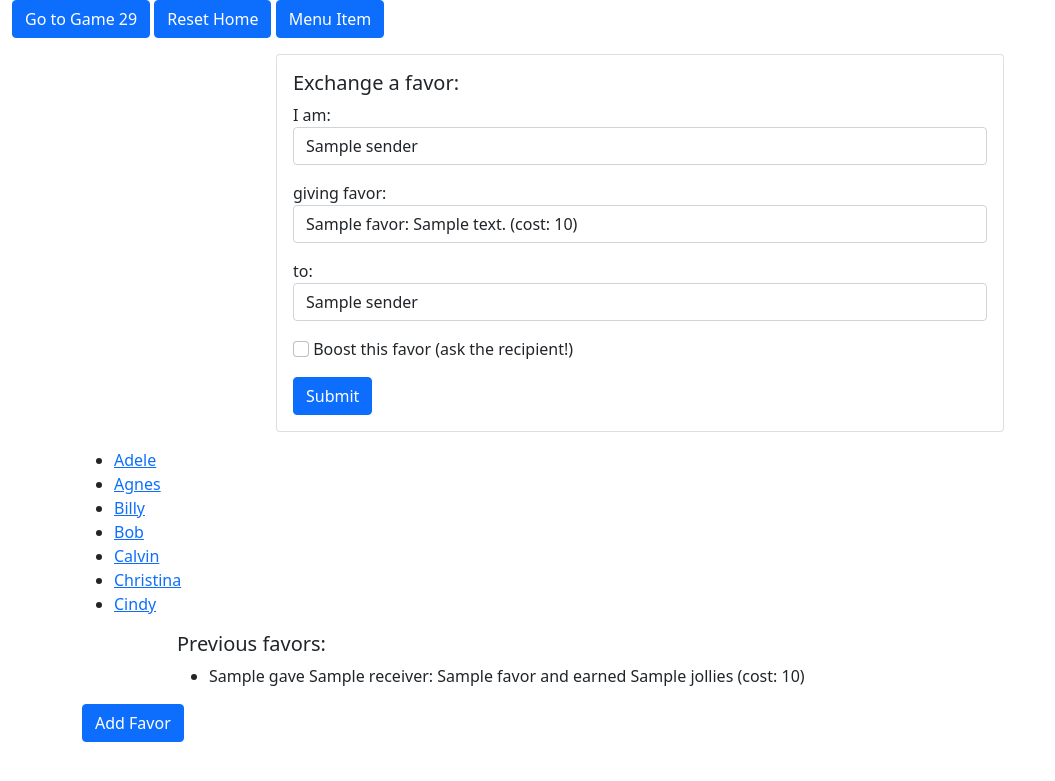
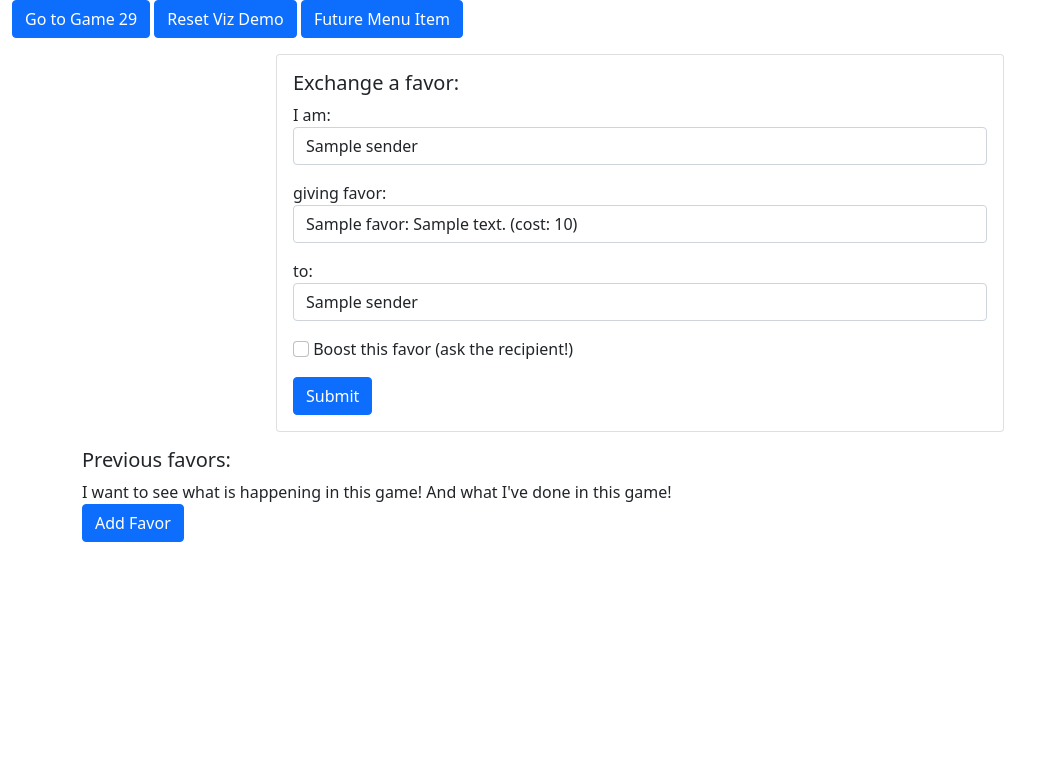
Before and after one commit to briankinney/favors-game, a Flask app: template templates/play.html in a window 1280 px wide. Shown: the top 781 px of the page, without its empty margins (0-1055 px from the left). Run offline with Flask 2, Linux system fonts and the light colour scheme; the template is opened without the code that fills it: most values are stand-ins (such as "Sample title", 1, 10 or a date in 2020).

Commit message:
Getting prepared to add more visualizations to play page

```diff
--- a/templates/master.html
+++ b/templates/master.html
@@ -21,8 +21,8 @@
 <div class="main-content">
     <div class="container-fluid">
             <a href="/game/29/play" class="btn btn-primary">Go to Game 29</a>
-            <a href="/" class="btn btn-primary">Reset Home</a>
-            <a href="" class="btn btn-primary">Menu Item</a>
+            <a href="/" class="btn btn-primary">Reset Viz Demo</a>
+            <a href="" class="btn btn-primary">Future Menu Item</a>
     </div>
 
     <div class="container">
--- a/templates/play.html
+++ b/templates/play.html
@@ -1,27 +1,6 @@
 {% extends "master.html" %}
 {% block body %}
 
-<script>
-    function myFunction() {
-      // Declare variables
-      var input, filter, ul, li, a, i, txtValue;
-      input = document.getElementById('myInput');
-      filter = input.value.toUpperCase();
-      ul = document.getElementById("mySearchable");
-      li = ul.getElementsByTagName("select");
-
-      // Loop through all list items, and hide those who don't match the search query
-      for (i = 0; i < li.length; i++) {
-        a = li[i].getElementsByTagName("option")[0];
-        txtValue = a.textContent || a.innerText;
-        if (txtValue.toUpperCase().indexOf(filter) > -1) {
-          li[i].style.display = "";
-        } else {
-          li[i].style.display = "none";
-        }
-      }
-}
-</script>
 
 <div class="row">
     <div class="col">
@@ -35,11 +14,11 @@
                         <label for="giver_id">I am: </label>
                         <select class="form-control" id="giver_id" name="giver_id">
                             {% for sender in players %}
-                                {% if session['id'] == sender['id'] %}
-                                <option value="{{ sender['id'] }}" selected>{{ sender["name"] }}</option>
-                                {% else %}
-                                <option value="{{ sender['id'] }}">{{ sender["name"] }}</option>
-                                {% endif %}}
+                            {% if session['id'] == sender['id'] %}
+                            <option value="{{ sender['id'] }}" selected>{{ sender["name"] }}</option>
+                            {% else %}
+                            <option value="{{ sender['id'] }}">{{ sender["name"] }}</option>
+                            {% endif %}}
                             {% endfor %}
                         </select>
                     </div>
@@ -47,7 +26,9 @@
                         <label for="favor_id">giving favor: </label>
                         <select class="form-control" id="favor_id" name="favor_id">
                             {% for favor in favors %}
-                            <option class="searchable" value="{{ favor['id'] }}">{{ favor['name'] }}: {{ favor['description'] }} (cost: {{ favor['cost'] }})</option>
+                            <option class="searchable" value="{{ favor['id'] }}">{{ favor['name'] }}: {{
+                                favor['description'] }} (cost: {{ favor['cost'] }})
+                            </option>
                             {% endfor %}
                         </select>
                     </div>
@@ -74,37 +55,16 @@
     </div>
 </div>
 
-<div>
-
-    <ul id="myUL">
-      <li><a href="#">Adele</a></li>
-      <li><a href="#">Agnes</a></li>
-      <li><a href="#">Billy</a></li>
-      <li><a href="#">Bob</a></li>
-      <li><a href="#">Calvin</a></li>
-      <li><a href="#">Christina</a></li>
-      <li><a href="#">Cindy</a></li>
-    </ul>
-</div>
 <div class="row">
-    <div class="col-1">
-    </div>
     <div class="col">
         <h5>Previous favors:</h5>
-        <ul>
-            {% for favor in my_favors %}
-            <li>{{ favor["me"] }} gave {{ favor["receiver"] }}: {{ favor["favor_name"] }} and earned {{ favor["favor_jollies"] }} jollies (cost: {{ favor["favor_cost"] }})</li>
-            {% endfor %}
-        </ul>
-    </div>
-    <div class="col-1">
-    </div>
-</div>
+        I want to see what is happening in this game! And what I've done in this game!
 
-<div>
-    <div class="col-12">
+
+
+
         <form action="/favors/add_favor/{{ game_id }}" method="post">
-            <button type="submit" class="btn btn-primary" >Add Favor</button>
+            <button type="submit" class="btn btn-primary">Add Favor</button>
         </form>
     </div>
 </div>
```
Also changed, not shown: application/visualizations/local_data_charts.py (+15 -2 lines), templates/home.html (+13 -5 lines).
